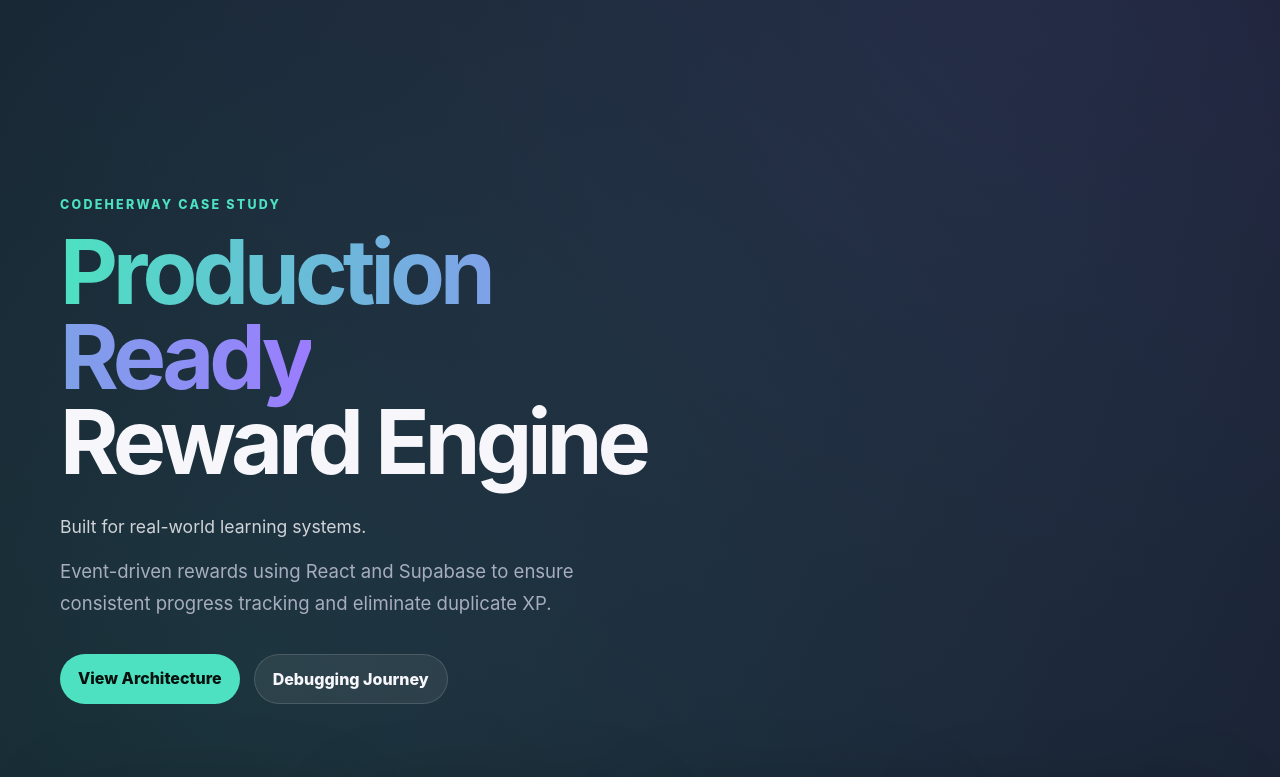
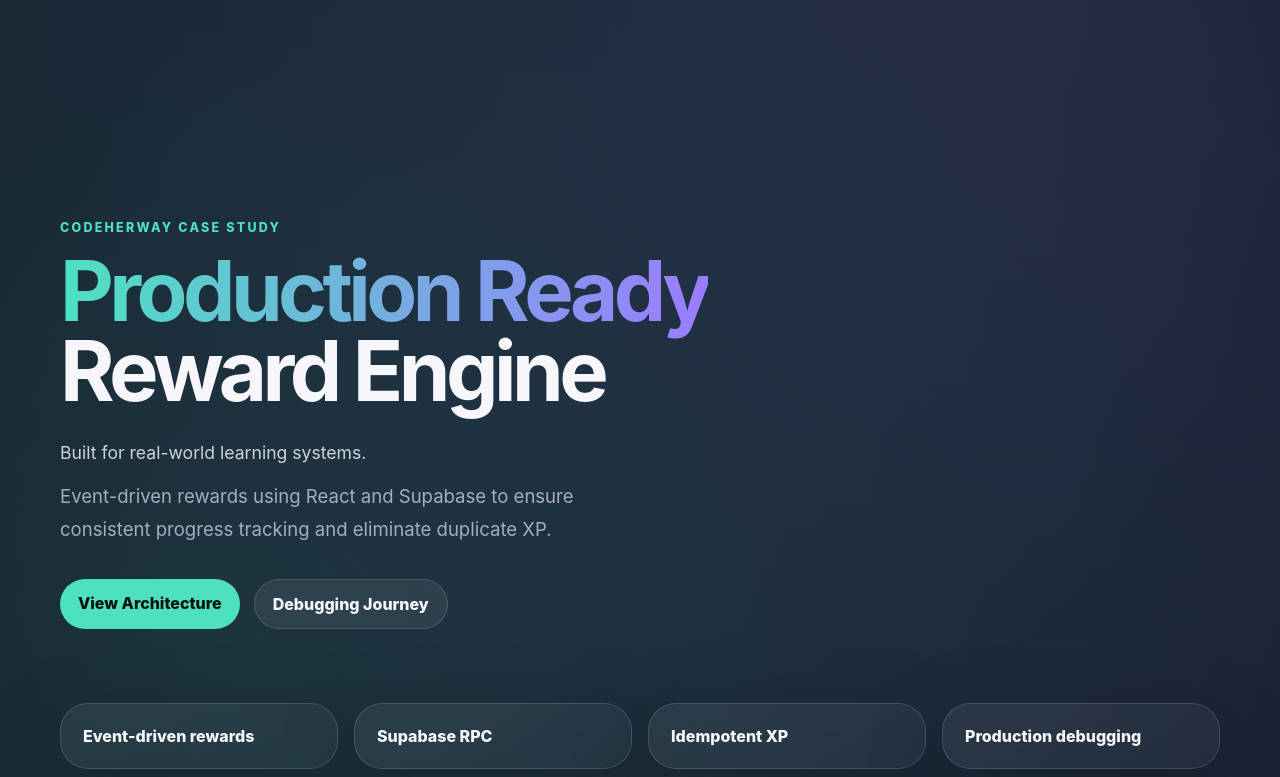
Before and after one commit to itcodegirl/codeherway-reward-engine-case-study, a React (Vite) app: page / in a window 1280 px wide. Shown: the top 777 px of the page. Built offline with nearby package versions, Linux system fonts and the light colour scheme.

Commit message:
feat: finalize hero text

```diff
--- a/src/index.css
+++ b/src/index.css
@@ -66,11 +66,15 @@
 }
 
 h1 {
-	max-width: 760px;
-	font-size: clamp(4.25rem, 7vw, 7rem);
+	max-width: 980px;
+	font-size: clamp(4rem, 6.5vw, 6.6rem);
 	line-height: 0.95;
 	letter-spacing: -0.055em;
 	margin: 0 0 28px;
+}
+
+h1 .gradient {
+	white-space: nowrap;
 }
 
 .hero {
```
